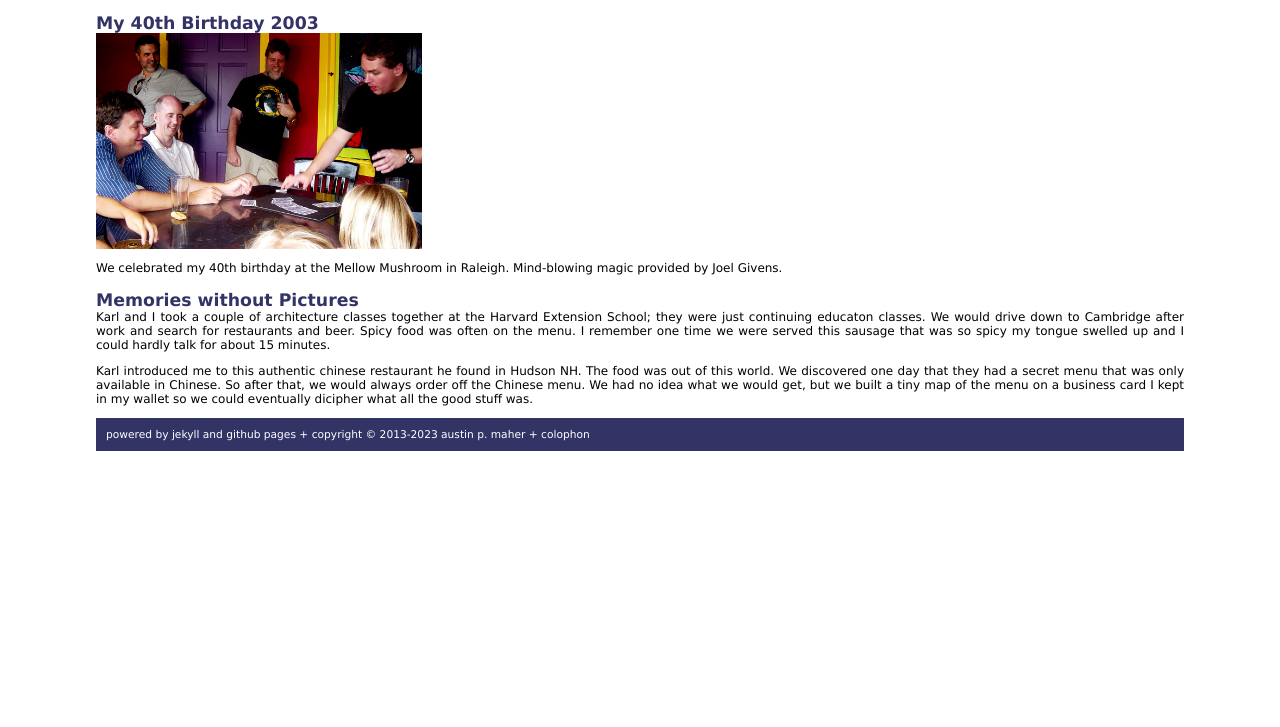
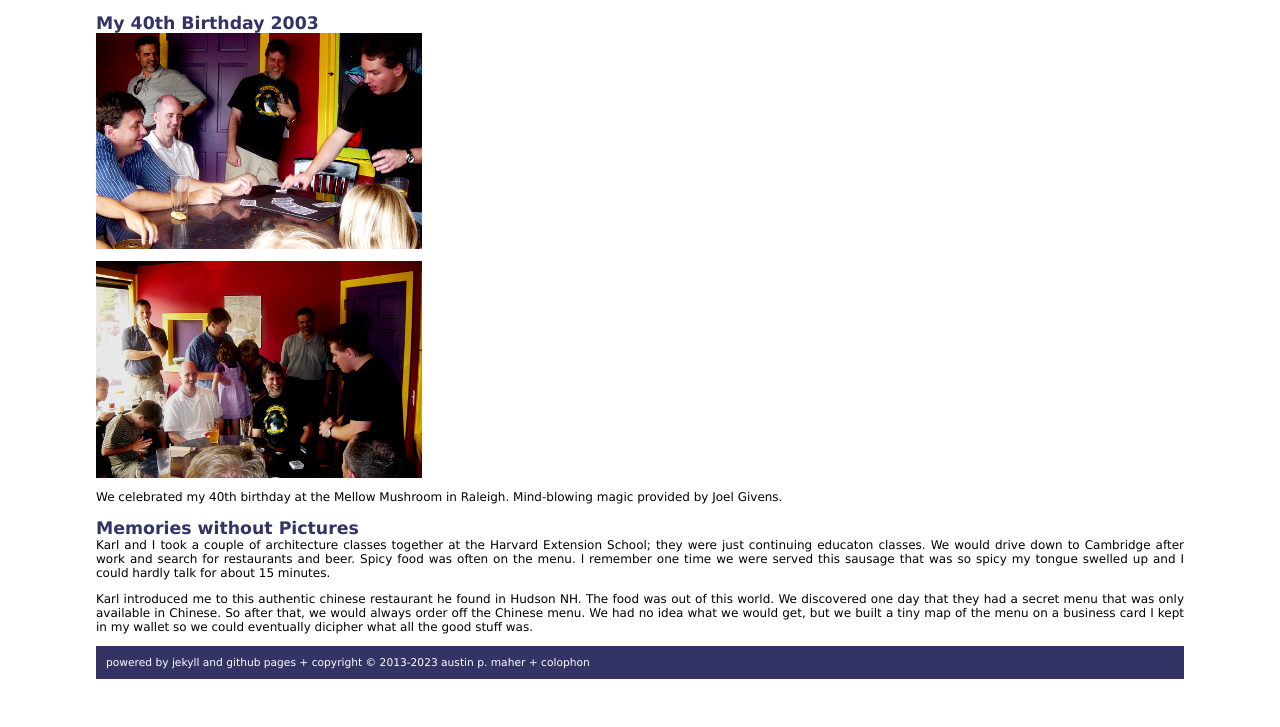
Before and after one commit to austinpmaher/austinpmaher.github.com, a Jekyll site: the page built from karl.html, in a window 1280 px wide. Shown: the part 1449-2176 px from the top of the page. Built offline with Jekyll 4.4.1, drawn with Linux system fonts in a browser that asks for light colours; before the commit the page ends 1948 px from its top, so only the background shows below that.

Commit message:
another birthday picture

```diff
--- a/karl.html
+++ b/karl.html
@@ -63,6 +63,10 @@ His obituary can be found <a href="https://www.boylanfuneralservices.com/obituar
 </p>
 
 <p>
+  <img src="/images/karl/joel-1-lg.jpg" border="0" style="width: 30%; height: 30%">
+</p>
+
+<p>
   We celebrated my 40th birthday at the Mellow Mushroom in Raleigh. Mind-blowing magic provided by Joel Givens.
 </p>
 
```
Also changed, not shown: images/karl/joel-1-lg.jpg (added).
